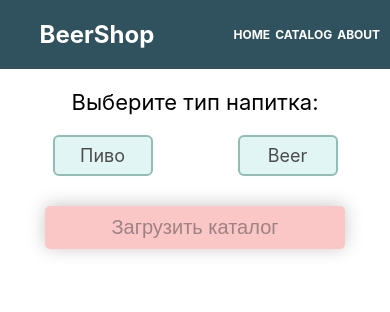
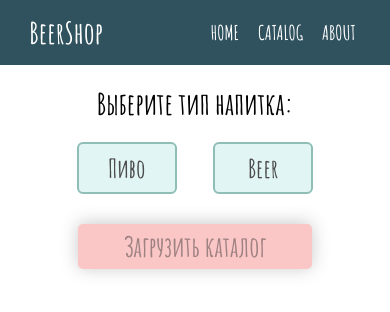
Before and after one commit to r-vakhitov/beershop_react, a React (Create React App) app: page /#/catalog in a window 390 px wide. Shown: the top 312 px of the page. Built offline with nearby package versions, Linux system fonts and the light colour scheme.

Commit message:
Adaptive layput v 2.0 + font family

```diff
--- a/src/components/App/App.css
+++ b/src/components/App/App.css
@@ -1,21 +1,37 @@
+@import url('https://fonts.googleapis.com/css2?family=Amatic+SC:wght@400;700&display=swap');
+
 body {
+  font-family: 'Amatic SC', cursive;
   overflow-y: scroll;
 }
 
+button, input {
+  font-family: inherit;
+}
+
 .App {
-  width: 1000px;
+  width: 960px;
   margin-left: auto;
   margin-right: auto;
   box-sizing: border-box;
 }
 
-@media (max-width: 600px) {
+@media (max-width: 999px) {
   .App {
-    width: 100%;
-    padding: 0 10px;
+    width: 85vw;
   }
 
   body {
     overflow-y: auto;
+
   }
 }
+
+@media (max-width: 375px) {
+  body {
+    width: 375px;
+  }
+  .App {
+    min-width: 350px;
+  }
+}
--- a/src/components/CatalogItems/CatalogItems.css
+++ b/src/components/CatalogItems/CatalogItems.css
@@ -7,12 +7,13 @@
 
 
 .catalog__control {
+  box-sizing: border-box;
   min-width: 200px;
   margin-top: 30px;
   background-color: rgb(189, 223, 211);
   color: rgb(10, 48, 29);
-  font-size: 18px;
-  padding: 9px;
+  font-size: 28px;
+  padding: 4px 9px;
   cursor: pointer;
   border: none;
   border-radius: 3px;
@@ -39,3 +40,10 @@
   background-color: rgb(189, 223, 211);
   color: rgb(10, 48, 29);
 }
+
+@media (max-width: 999px) {
+  .catalog__control {
+    min-width: 130px;
+    padding: 4px 15px;
+  }
+}
--- a/src/components/Item/Item.css
+++ b/src/components/Item/Item.css
@@ -48,3 +48,13 @@
     max-width: 80%;
     padding: 10px;
 }
+
+@media (max-width: 999px) {
+    .item {
+        min-height: 36px;
+    }
+
+    .item__name {
+        padding: 5px;
+    }
+}
--- a/src/components/ItemsContainer/ItemsContainer.css
+++ b/src/components/ItemsContainer/ItemsContainer.css
@@ -1,6 +1,5 @@
 .items-container {
   width: 46%;
-
 }
 .items-container__list {
   list-style: none;
@@ -16,7 +15,8 @@
   box-sizing: border-box;
   width: 100%;
   padding: 0 15px;
-  font-size: 20px;
+  font-size: 28px;
+  font-weight: bold;
   border-radius: 3px;
   transition: .2s;
   outline-color:  #d6efff;
@@ -31,3 +31,14 @@
   box-shadow: 0px 0px 24px 10px rgba(0,0,0,0.32);
   border-radius: 0;
 }
+
+@media (max-width: 999px) {
+  .items-container {
+    min-width: 130px;
+  }
+
+  .items-container__item {
+    font-size: 24px;
+    padding: 0 9px;
+  }
+}
--- a/src/components/Nav/Nav.css
+++ b/src/components/Nav/Nav.css
@@ -4,22 +4,39 @@
   align-items: center;
   text-align: center;
   color: #ffffff;
-  width: 1000px;
+  width: 960px;
   margin: 0 auto;
 }
 
-@media (max-width: 600px) {
+.nav h2 {
+  font-size: 30px;
+  font-weight: bold;
+  margin: 0;
+}
+
+.nav__list {
+  font-size: 22px;
+}
+
+@media (max-width: 999px) {
+
   .nav {
-    width: 100%;
-    justify-content: space-around;
+    width: 85vw;
+    min-width: 270px;
   }
+
   .nav__list {
-    font-size: 12px;
+    font-size: 20px;
+    min-width: 150px;
   }
 
   .nav__list li {
     margin-right: 5px;
   }
+}
+
+.nav__list li {
+  margin-right: 5px;
 }
 
 .nav-wrapper {
--- a/src/components/PreloadCatalog/PreloadCatalog.css
+++ b/src/components/PreloadCatalog/PreloadCatalog.css
@@ -4,16 +4,11 @@
   text-align: center;
 }
 
-@media (max-width: 600px) {
-  .preload {
-    width: 100%;
-  }
-}
-
 .preload__question {
   display: block;
-  font-size: 22px;
+  font-size: 30px;
   margin-bottom: 20px;
+  font-weight: bold;
 }
 
 .preload__question label {
@@ -27,7 +22,8 @@
 
 .preload__controls label {
   opacity: 0.7;
-  font-size: 18px;
+  font-size: 26px;
+  font-weight: bold;
   width: 100px;
   box-sizing: border-box;
   padding: 8px 20px;
@@ -55,15 +51,17 @@
 }
 
 .preload__btn {
+  box-sizing: border-box;
   display: block;
-  min-width: 300px;
+  width: 300px;
   margin-top: 30px;
   margin-left: auto;
   margin-right: auto;
   background-color: rgb(248, 142, 142);
   color: rgb(65, 8, 8);
-  font-size: 20px;
-  padding: 10px;
+  font-size: 28px;
+  font-weight: bold;
+  padding: 5px 10px;
   cursor: pointer;
   border: none;
   border-radius: 5px;
@@ -86,3 +84,15 @@
   box-shadow: 0px 4px 11px 4px rgba(34, 60, 80, 0.2) inset;
   opacity: 0.7;
 }
+
+@media (max-width: 600px) {
+  .preload {
+    width: 70vw;
+    min-width: 220px;
+  }
+
+  .preload__btn {
+    width: 60vw;
+    min-width: 180px;
+  }
+}
--- a/src/components/SearchPanel/SearchPanel.css
+++ b/src/components/SearchPanel/SearchPanel.css
@@ -1,5 +1,6 @@
 .search-input {
     padding: 5px 10px;
     min-width: 300px;
-    font-size: 20px;
+    font-size: 25px;
+    font-weight: bold;
 }
```
Also changed, not shown: 1 other file (tests, documents, lock files or other folders).
